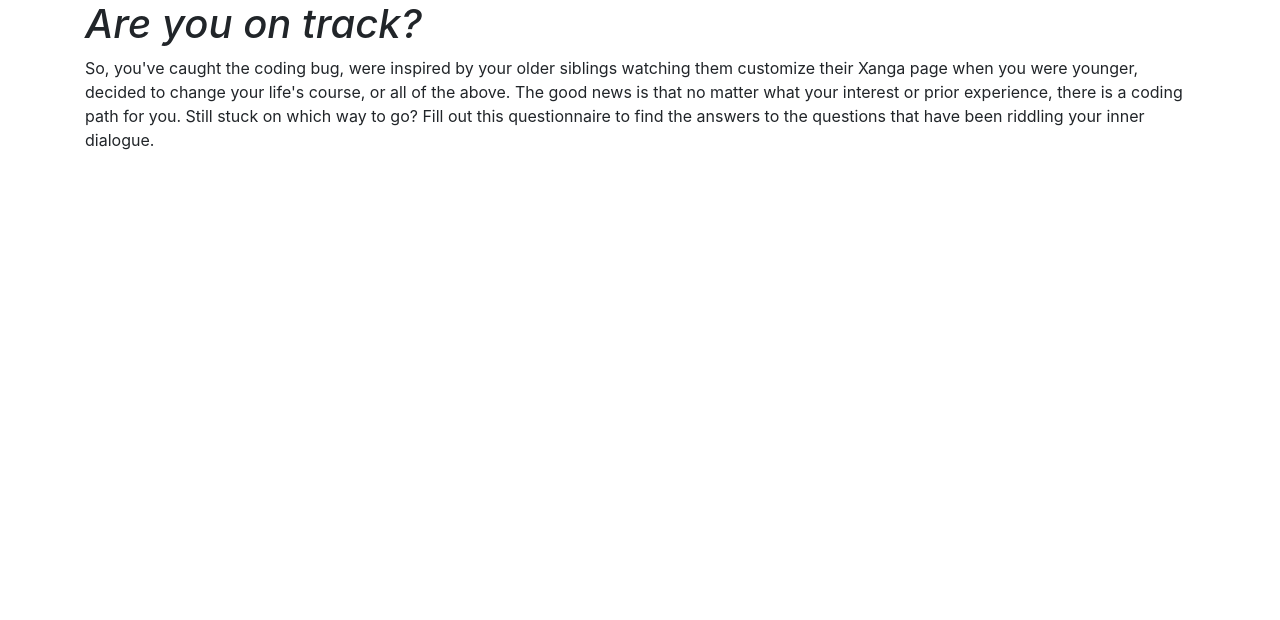
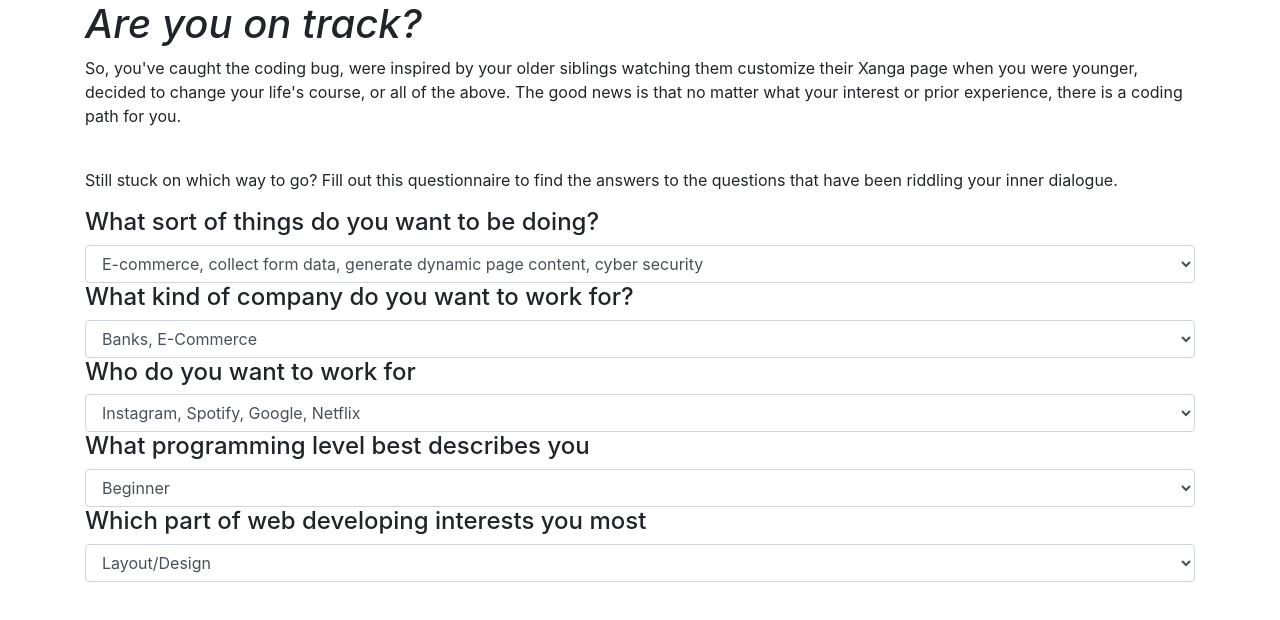
Before and after one commit to randeelayosa/track-suggester, a plain HTML site: page index.html in a window 1280 px wide. Drawn offline with Linux system fonts and the light colour scheme.

Commit message:
Add questions and option values for questionnaire.

```diff
--- a/index.html
+++ b/index.html
@@ -10,12 +10,51 @@
   </head>
   <body>
     <div class="container">
+      <h1><em>Are you on track?</em></h1>
+        <p>So, you've caught the coding bug, were inspired by your older siblings watching them customize their Xanga page when you were younger, decided to change your life's course, or all of the above. The good news is that no matter what your interest or prior experience, there is a coding path for you.</p>
+        <br>
+        <p>Still stuck on which way to go? Fill out this questionnaire to find the answers to the questions that have been riddling your inner dialogue.</p>
+
       <form id="questionnaire">
-        <h1><em>Are you on track?</em></h1>
-          <p>So, you've caught the coding bug, were inspired by your older siblings watching them customize their Xanga page when you were younger, decided to change your life's course, or all of the above. The good news is that no matter what your interest or prior experience, there is a coding path for you. Still stuck on which way to go? Fill out this questionnaire to find the answers to the questions that have been riddling your inner dialogue.</p>
+        <h4>What sort of things do you want to be doing?</h4>
+        <select class="form-control" id="kind">
+          <option value="1">E-commerce, collect form data, generate dynamic page content, cyber security</option>
+          <option value="1">Build websites, rapid application</option>
+          <option value="1">Develop mobile applications, create large websites</option>
+          <option value="1">Develop desktop applications, database applications, XML Web services, 3D/gaming</option>
+        </select>
+        <h4>What kind of company do you want to work for?</h4>
+        <select class="form-control" id="activity">
+          <option value="1">Banks, E-Commerce</option>
+          <option value="1">Corporations, Web security</option>
+          <option value="1">Start-Ups, Social Media</option>
+          <option value="1">Hospitals/Healthcare, Gaming</option>
+        </select>
+        <h4>Who do you want to work for</h4>
+        <select class="form-control" id="activity">
+          <option value="1">Instagram, Spotify, Google, Netflix</option>
+          <option value="1">Facebook, Lyft, Tesla Motors, Slack, Etsy</option>
+          <option value="1">AirBnB, Twitter, Hulu, Twitch, Groupon</option>
+          <option value="1">Microsoft, OpenTable</option>
+        </select>
+        <h4>What programming level best describes you</h4>
+        <select class="form-control" id="activity">
+          <option value="1">Beginner</option>
+          <option value="1">Middle</option>
+          <option value="1">More Experienced</option>
+          <option value="1">Expert</option>
+        </select>
+        <h4>Which part of web developing interests you most</h4>
+        <select class="form-control" id="activity">
+          <option value="1">Layout/Design</option>
+          <option value="1">User Experience</option>
+          <option value="1">Logic, algorithms, how the code functions</option>
+          <option value="1">User Interaction</option>
+        </select>
+      </form>
 
 
-      </form>
+
     </div>
   </body>
 </html>
```
